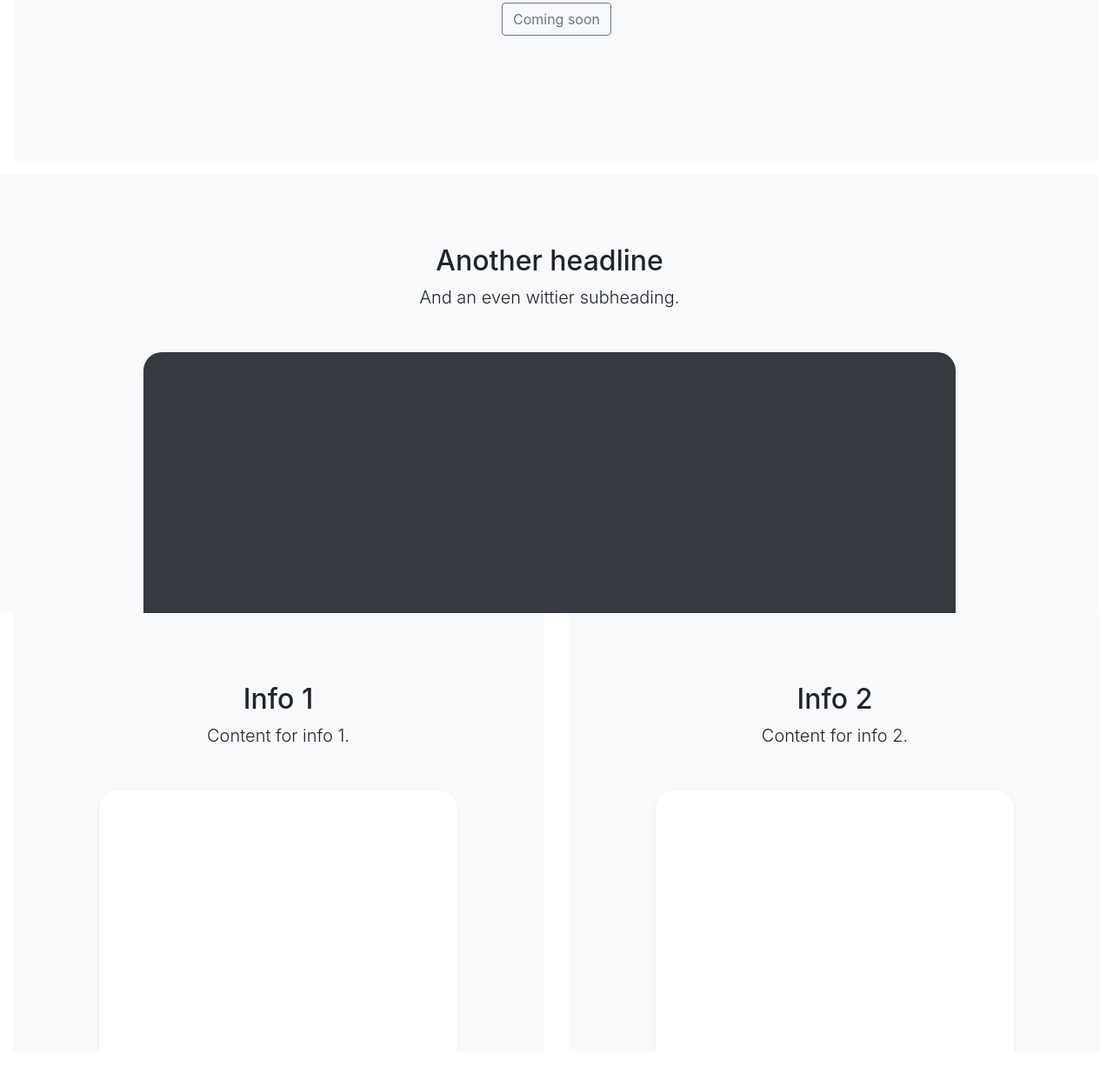
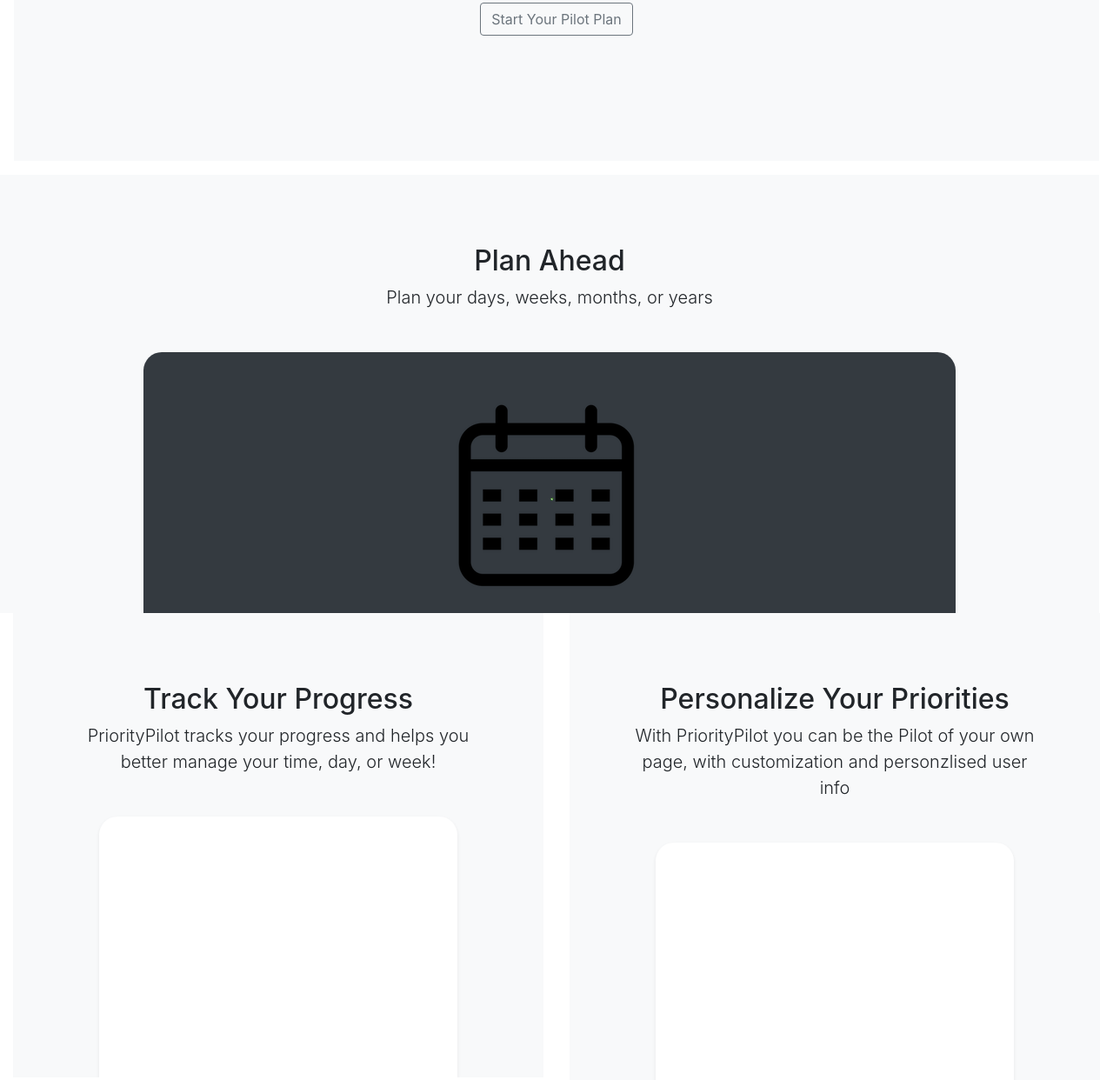
Before and after one commit to meganclapinski25/spd1.3_project, a plain HTML site: page index.html in a window 1280 px wide. Shown: the part 409-1651 px from the top of the page at 87% size. Drawn offline with nearby package versions, Linux system fonts and the light colour scheme.

Commit message:
fixing up index, working on profile

```diff
--- a/index.html
+++ b/index.html
@@ -1,5 +1,4 @@
 <!DOCTYPE html>
-<!doctype html>
 <html lang="en">
   <head>
     <!-- Required meta tags -->
@@ -12,7 +11,7 @@
     <title>PriorityPilot</title>
   </head>
   <body data-new-gr-c-s-check-loaded="14.1155.0" data-gr-ext-installed="">
-    <nav class="site-header sticky-top py-1">
+    <nav class="site-header py-1">
   <div class="container d-flex flex-column flex-md-row justify-content-between">
     <a class="py-2" href="#">
       <h2>PriorityPilot</h2>
@@ -25,7 +24,7 @@
   <div class="col-md-5 p-lg-5 mx-auto my-5">
     <h1 class="display-4 font-weight-normal">PriorityPilot</h1>
     <p class="lead font-weight-normal">With PriorityPilot, plan up your life to fit your needs, and rediscover a new way of living</p>
-    <a class="btn btn-outline-secondary" href="#">Coming soon</a>
+    <a class="btn btn-outline-secondary" href="#">Start Your Pilot Plan</a>
   </div>
 
 </div>
@@ -34,10 +33,12 @@
 <!--First info-->
   <div class="bg-light mr-md-3 pt-3 px-3 pt-md-5 px-md-5 text-center overflow-hidden">
     <div class="my-3 p-3">
-      <h2 class="display-5">Another headline</h2>
-      <p class="lead">And an even wittier subheading.</p>
+      <h2 class="display-5">Plan Ahead</h2>
+      <p class="lead">Plan your days, weeks, months, or years</p>
     </div>
-    <div class="bg-dark shadow-sm mx-auto" style="width: 80%; height: 300px; border-radius: 21px 21px 0 0;"></div>
+    <div class="bg-dark shadow-sm mx-auto text-center" style="width: 80%; height: 300px; border-radius: 21px 21px 0 0;">
+      <img src="images/img1.png" style=" margin-top: 10px;">
+    </div>
   </div>
 </div>
 
@@ -48,8 +49,8 @@
       <div class="col-md-6">
         <div class="bg-light pt-3 px-3 pt-md-5 px-md-5 text-center overflow-hidden">
           <div class="my-3 p-3">
-            <h2 class="display-5">Info 1</h2>
-            <p class="lead">Content for info 1.</p>
+            <h2 class="display-5">Track Your Progress</h2>
+            <p class="lead">PriorityPilot tracks your progress and helps you better manage your time, day, or week!</p>
           </div>
           <div class="bg-white shadow-sm mx-auto" style="width: 80%; height: 300px; border-radius: 21px 21px 0 0;"></div>
         </div>
@@ -57,8 +58,8 @@
       <div class="col-md-6">
         <div class="bg-light pt-3 px-3 pt-md-5 px-md-5 text-center overflow-hidden">
           <div class="my-3 p-3">
-            <h2 class="display-5">Info 2</h2>
-            <p class="lead">Content for info 2.</p>
+            <h2 class="display-5">Personalize Your Priorities</h2>
+            <p class="lead">With PriorityPilot you can be the Pilot of your own page, with customization and personzlised user info</p>
           </div>
           <div class="bg-white shadow-sm mx-auto" style="width: 80%; height: 300px; border-radius: 21px 21px 0 0;"></div>
         </div>
```
Also changed, not shown: profile.html (added, +12 -0 lines), images/img1.png (added).
